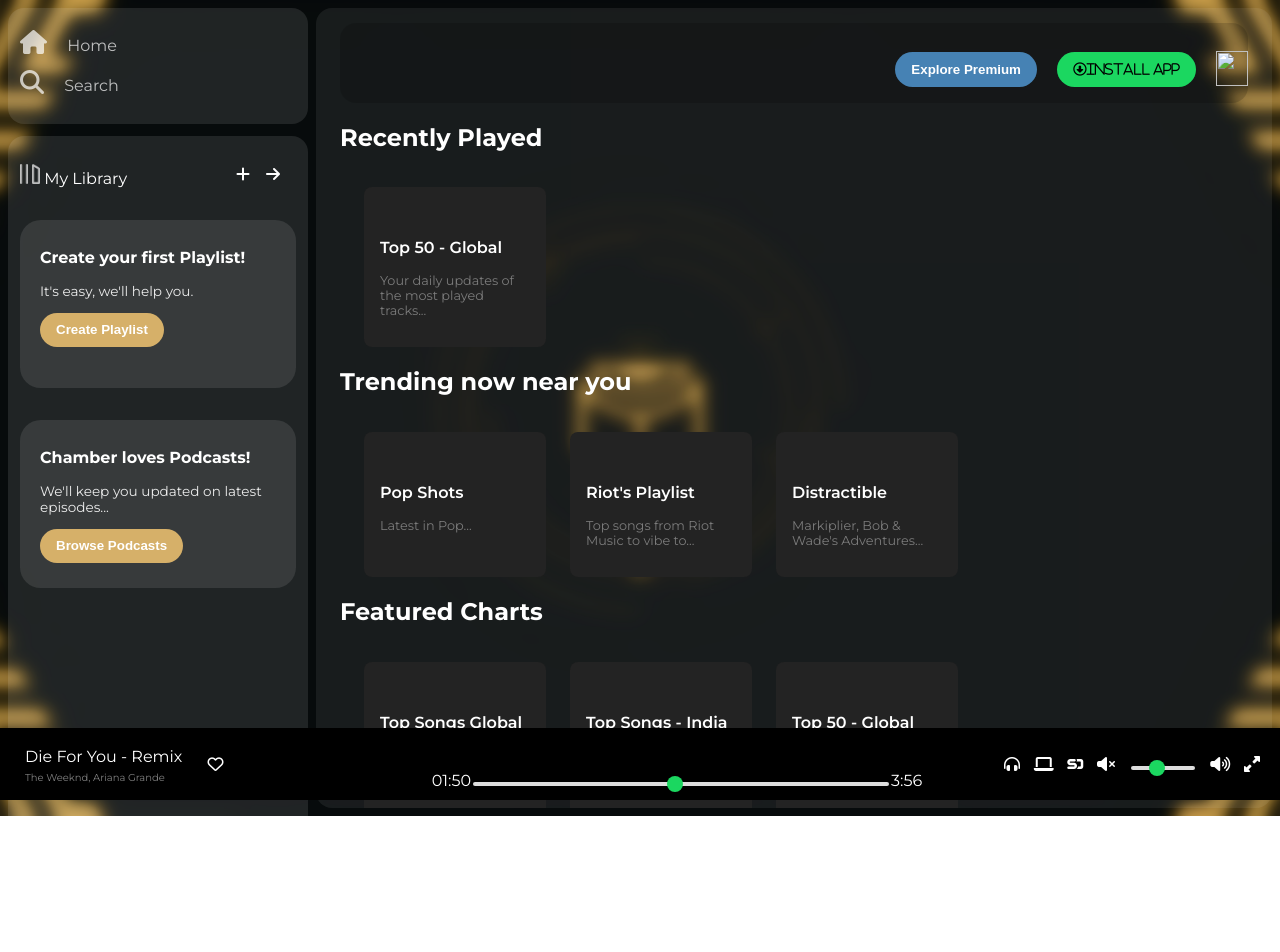
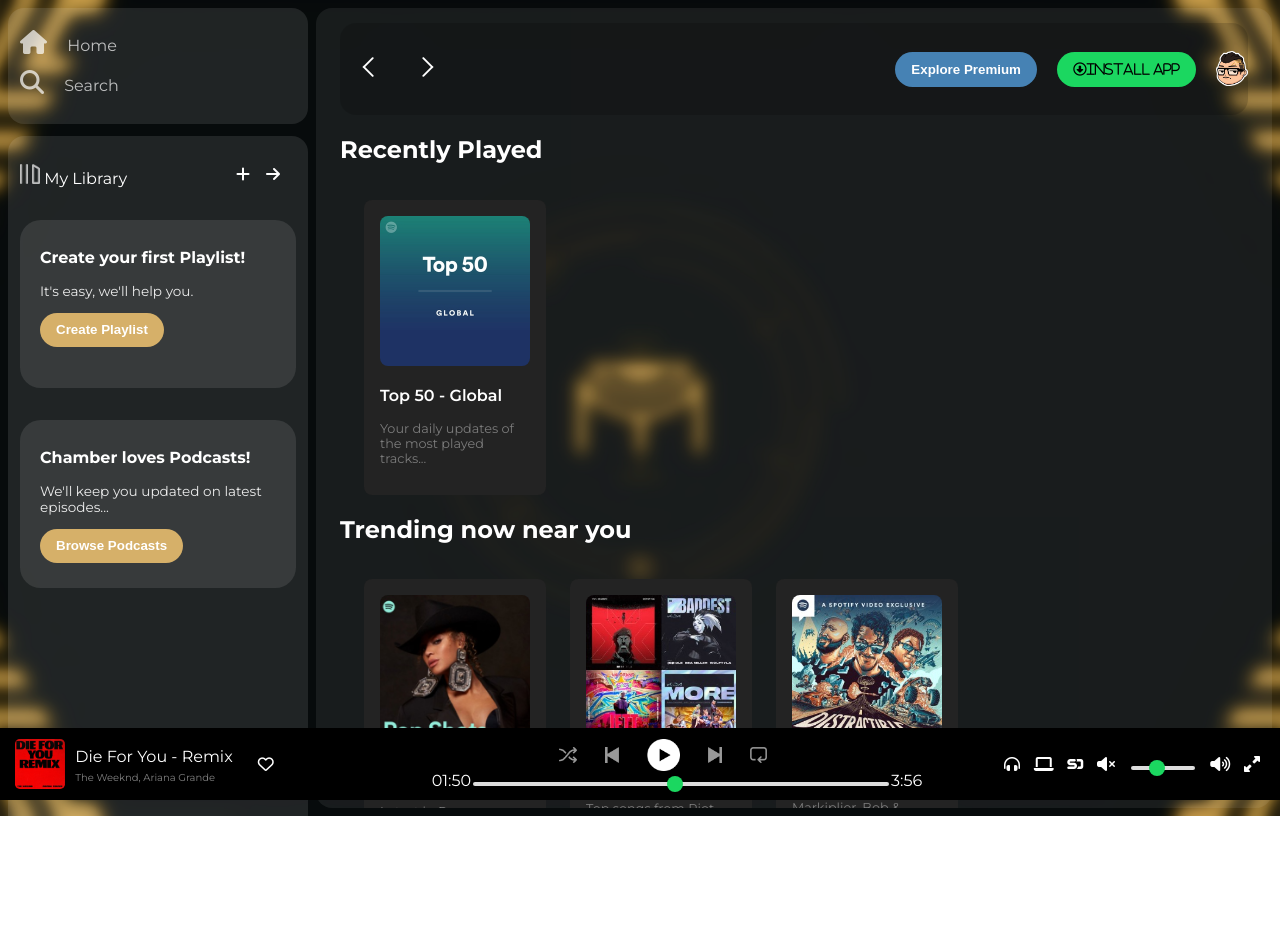
Before and after one commit to Coffee-Expert/SpotifyClone--Chamber-Styled, a plain HTML site: page index.html in a window 1280 px wide. Drawn offline with Linux system fonts and the light colour scheme.

```diff
--- a/index.html
+++ b/index.html
@@ -33,7 +33,7 @@
             <div class="library">
                 <div class="options">
                     <div class="lib-option">
-                        <img src="/assets/library_icon.png" alt="">
+                        <img src="assets/library_icon.png" alt="">
                         <a href="Library">My Library</a>
                     </div>
                     <div class="icons">
@@ -58,8 +58,8 @@
         <div class="main_content">
             <div class="sticky-nav">
                 <div class="sticky-nav-icons">
-                    <img src="/Spotify Clone/assets/backward_icon.png" alt="">
-                    <img src="/Spotify Clone/assets/forward_icon.png" alt="" class="hide">
+                    <img src="assets/backward_icon.png" alt="">
+                    <img src="assets/forward_icon.png" alt="" class="hide">
                 </div>
                 <div class="sticky-nav-options">
                     <button class="badge nav-item hide" style="background-color: steelblue;">Explore
@@ -67,14 +67,14 @@
                     <button class="badge nav-item dark-badge" style="background-color: #1bd760; color: black;"><i
                             class="fa-regular fa-circle-down">Install
                             App</i></button>
-                    <img src="/Spotify Clone/assets/user-logo.png" alt="" class="chamber" style="height: 35px; ">
+                    <img src="assets/user-logo.png" alt="" class="chamber" style="height: 35px; ">
                 </div>
             </div>
 
             <h2>Recently Played</h2>
             <div class="cards-container">
                 <div class="card">
-                    <img src="/Spotify Clone/assets/card1img.jpeg" alt="" class="card-img">
+                    <img src="assets/card1img.jpeg" alt="" class="card-img">
                     <p class="card-title">Top 50 - Global</p>
                     <p class="card-info">Your daily updates of the most played tracks...</p>
                 </div>
@@ -82,17 +82,17 @@
             <h2>Trending now near you</h2>
             <div class="cards-container">
                 <div class="card">
-                    <img src="/Spotify Clone/assets/card2img.png" alt="" class="card-img">
+                    <img src="assets/card2img.png" alt="" class="card-img">
                     <p class="card-title">Pop Shots</p>
                     <p class="card-info">Latest in Pop...</p>
                 </div>
                 <div class="card">
-                    <img src="/Spotify Clone/assets/card3img.png" alt="" class="card-img">
+                    <img src="assets/card3img.png" alt="" class="card-img">
                     <p class="card-title">Riot's Playlist</p>
                     <p class="card-info">Top songs from Riot Music to vibe to...</p>
                 </div>
                 <div class="card">
-                    <img src="/Spotify Clone/assets/card4img.jpeg" alt="" class="card-img">
+                    <img src="assets/card4img.jpeg" alt="" class="card-img">
                     <p class="card-title">Distractible</p>
                     <p class="card-info">Markiplier, Bob & Wade's Adventures...</p>
                 </div>
@@ -101,17 +101,17 @@
             <h2>Featured Charts</h2>
             <div class="cards-container">
                 <div class="card">
-                    <img src="/Spotify Clone/assets/card5img.jpeg" alt="" class="card-img">
+                    <img src="/assets/card5img.jpeg" alt="" class="card-img">
                     <p class="card-title">Top Songs Global</p>
                     <p class="card-info">Listen to what the world loves...</p>
                 </div>
                 <div class="card">
-                    <img src="/Spotify Clone/assets/card6img.jpeg" alt="" class="card-img">
+                    <img src="assets/card6img.jpeg" alt="" class="card-img">
                     <p class="card-title">Top Songs - India</p>
                     <p class="card-info">The best from India's listeners...</p>
                 </div>
                 <div class="card">
-                    <img src="/Spotify Clone/assets/card1img.jpeg" alt="" class="card-img">
+                    <img src="assets/card1img.jpeg" alt="" class="card-img">
                     <p class="card-title">Top 50 - Global</p>
                     <p class="card-info">Your daily updates of the most played tracks...</p>
                 </div>
@@ -124,7 +124,7 @@
 
         <div class="music_player">
             <div class="album-hw">
-                <img src="/Spotify Clone/assets/album-cover.png" alt="" style="height: 50px; border-radius: 0.3rem;">
+                <img src="assets/album-cover.png" alt="" style="height: 50px; border-radius: 0.3rem;">
                 <div class="album-text">
                     <p class="album-title">Die For You - Remix</p>
                     <p class="singers" style="color: gray;">The Weeknd, Ariana Grande</p>
@@ -133,12 +133,12 @@
             </div>
             <div class="player">
                 <div class="player-controls">
-                    <img src="/Spotify Clone/assets/player_icon1.png" alt="" class="player-control-icons">
-                    <img src="/Spotify Clone/assets/player_icon2.png" alt="" class="player-control-icons">
-                    <img src="/Spotify Clone/assets/player_icon3.png" alt="" class="player-control-icons"
+                    <img src="assets/player_icon1.png" alt="" class="player-control-icons">
+                    <img src="assets/player_icon2.png" alt="" class="player-control-icons">
+                    <img src="assets/player_icon3.png" alt="" class="player-control-icons"
                         style="opacity: 1; height: 2rem;">
-                    <img src="/Spotify Clone/assets/player_icon4.png" alt="" class="player-control-icons">
-                    <img src="/Spotify Clone/assets/player_icon5.png" alt="" class="player-control-icons">
+                    <img src="assets/player_icon4.png" alt="" class="player-control-icons">
+                    <img src="assets/player_icon5.png" alt="" class="player-control-icons">
                 </div>
                 <div class="playback-bar">
                     <span class="curr-time">01:50</span>
```
